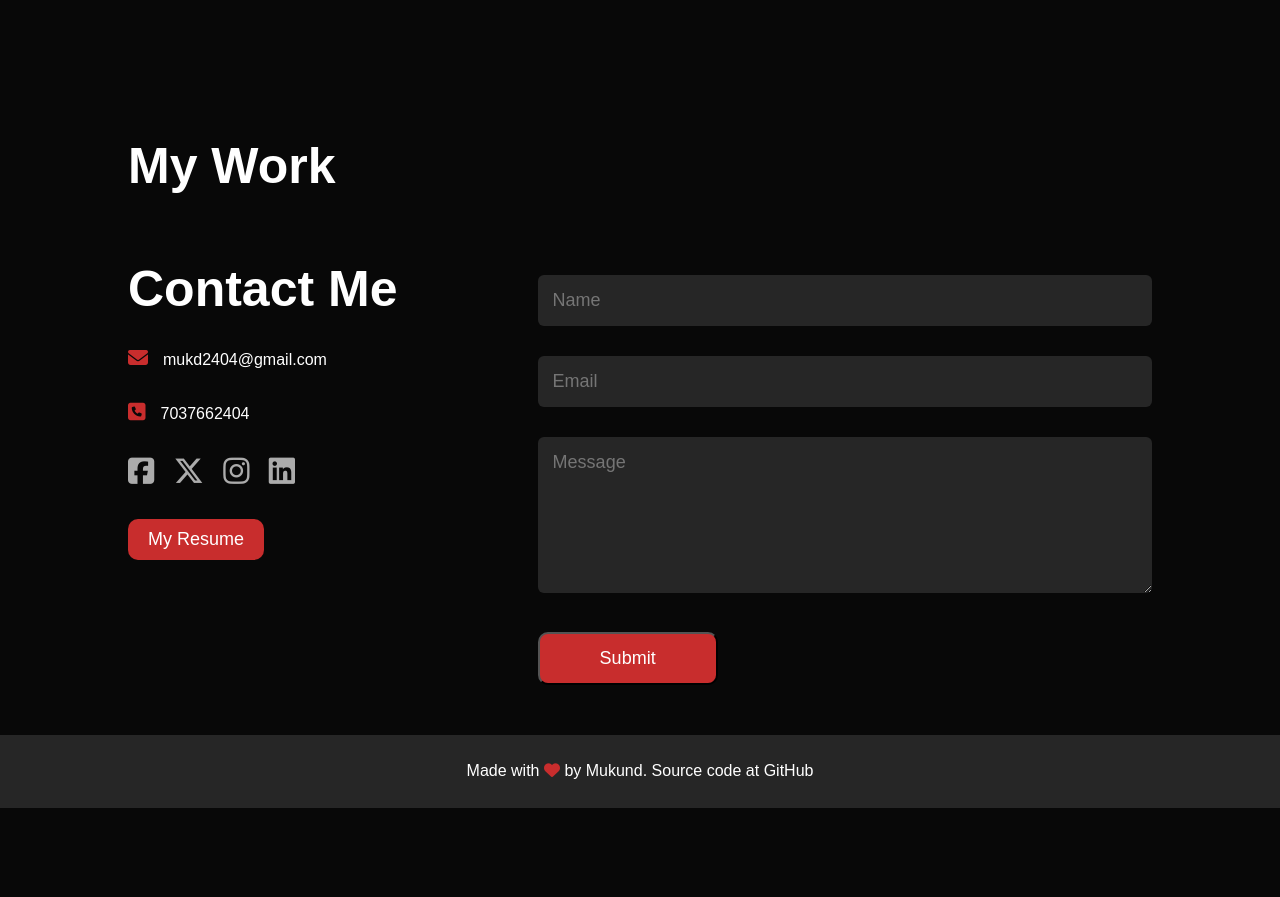
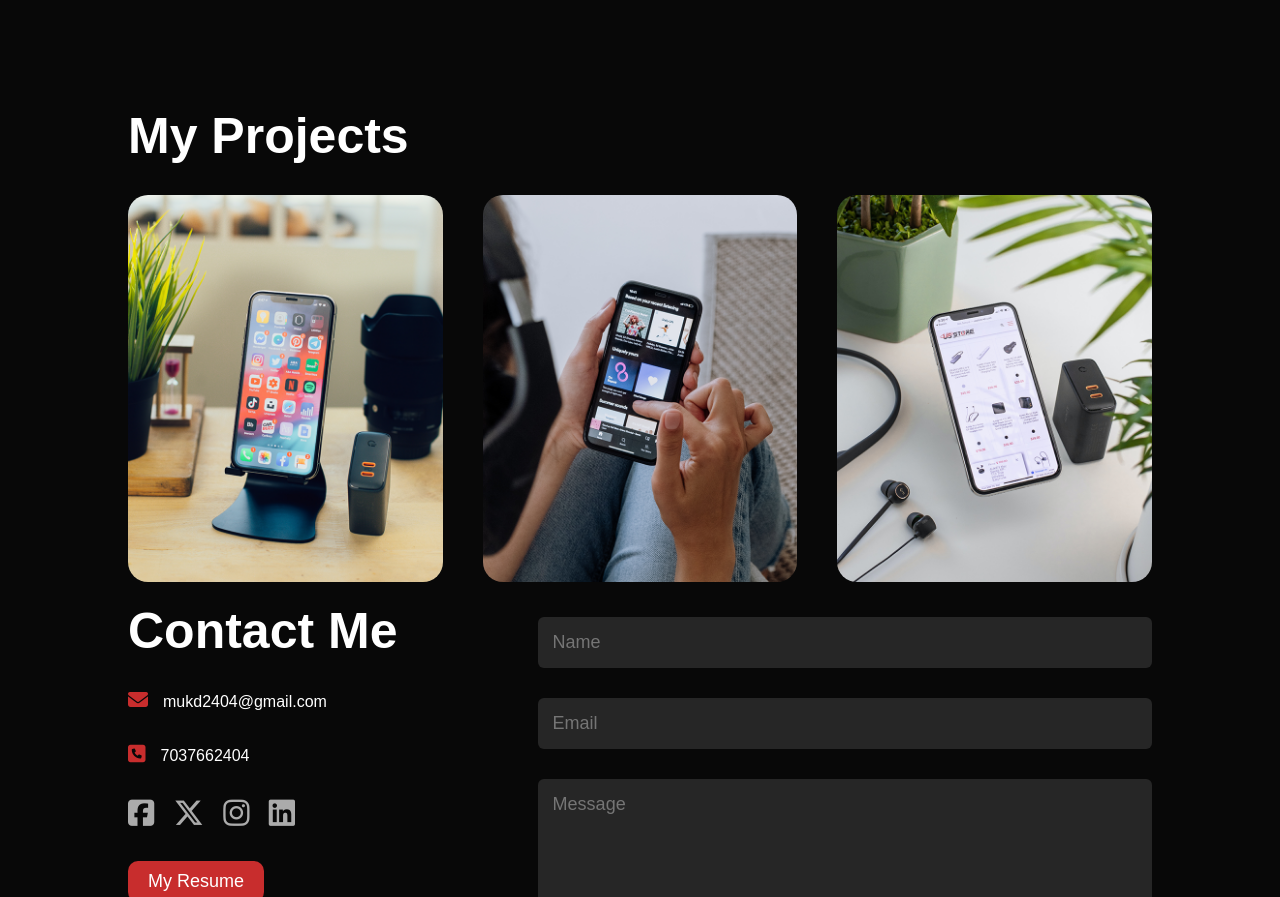
Before and after one commit to mukdgithub/PortfolioWebsite, a plain HTML site: page index.html in a window 1280 px wide. Shown: the part 1484-2381 px from the top of the page. Before the commit the page ends 2292 px from the top, so only its background shows below. Drawn offline with Linux system fonts and the light colour scheme.

Commit message:
work section created

```diff
--- a/index.html
+++ b/index.html
@@ -94,13 +94,42 @@
             </div>
         </div>
 
-<!-- -----------------------services--------------------------------------------------------------------------------------------- -->
-        <div id="services">
+<!-- -----------------------portfolio--------------------------------------------------------------------------------------------- -->
+        <div id="portfolio">
             <div class="container">
-                <h1 class="sub-title">My Work</h1>
-                <!-- <div class="services-list">
+                <h1 class="sub-title">My Projects</h1>
+                <div class="work-list">
 
-                </div> -->
+                    <div class="work">
+                        <img src="images/work-1.png">
+                        <div class="layer">
+                            <h3> Project 1 </h3>
+                            <p> description of project 1 </p>
+                            <a href="#"><i class="fa-solid fa-arrow-up-right-from-square"></i></a>
+                        </div>
+                    </div>
+
+                    <div class="work">
+                        <img src="images/work-2.png">
+                        <div class="layer">
+                            <h3> Project 2 </h3>
+                            <p> description of project 2 </p>
+                            <a href="#"><i class="fa-solid fa-arrow-up-right-from-square"></i></a>
+                        </div>
+                    </div>
+
+                    <div class="work">
+                        <img src="images/work-3.png">
+                        <div class="layer">
+                            <h3> Project 3 </h3>
+                            <p> description of project 3 </p>
+                            <a href="#"><i class="fa-solid fa-arrow-up-right-from-square"></i></a>
+                        </div>
+                    </div>
+
+                </div>
+
+                </div>
             </div>
 
         </div>
@@ -119,7 +148,7 @@
                             <a href="https://www.instagram.com/syntaxerrorphantom/" target="_blank"><i class="fa-brands fa-instagram"></i></a>
                             <a href="https://www.linkedin.com/in/mukund-agarwal-69356a214/" target="_blank"><i class="fa-brands fa-linkedin"></i></a>
                         </div>
-                        <a href="images/Mukund Agarwal Resume Jan '25 .pdf" download class="btn">My Resume</a>
+                        <a href="https://drive.google.com/file/d/1rKukKjaS-tecYTE20mKo7G4SCNaD3Iot/view?usp=sharing" target="_blank" class="btn">My Resume</a>
                     </div>
                     <div class="contact-right">
                         <form name="submit-to-google-sheet">
--- a/style.css
+++ b/style.css
@@ -169,18 +169,79 @@ p {
 }
 
 
-/* ----------services------------- */
-
-#services{
-    padding: 30px 0;
+/* --------------portfolio------------------- */
+.portfolio{
+    padding: 50px 0;
 }
-
-.services-list{
+.work-list{
     display: grid;
     grid-template-columns: repeat(auto-fit, minmax(250px, 1fr));
     grid-gap: 40px;
-    margin-top: 50px;
+    margin-top: 30px;
 }
+
+.work{
+    border-radius: 10px;
+    position: relative;
+    overflow: hidden;
+}
+
+.work img{
+    width: 100%;
+    border-radius: 20px;
+    display: block;
+    transition: transform 0.5s;
+}
+
+.layer{
+    width: 100%;
+    height: 0%;
+    background: linear-gradient(rgba(0,0,0,0.6), #ff004f);
+    border-radius: 10px;
+    position: absolute;
+    left: 0;
+    bottom: 0;
+    overflow: hidden;
+    display: flex;
+    align-items: center;
+    justify-content: center;
+    flex-direction: column;
+    padding: 0 40px;
+    text-align: center;
+    font-size: 14px;
+    transition: height 0.5s;
+}
+.layer h3{
+    font-weight: 500;
+    margin-bottom: 20px;
+}
+.layer a{
+    margin-top: 20px;
+    color: var(--text-color);
+    text-decoration: none;
+    font-size: 40px;
+    line-height: 80px;
+    background: var(--text-color);
+    width: 80px;
+    height: 80px;
+    color: var(--primary-color);
+    border-radius: 50%;
+    text-align: center;
+}
+.work:hover img{
+    transform: scale(1.1);
+}
+.work:hover .layer{
+    height: 100%;
+}
+
+
+
+
+
+
+
+
 
 
 /* -------------contact------------- */
```
Also changed, not shown: 2 other files.
